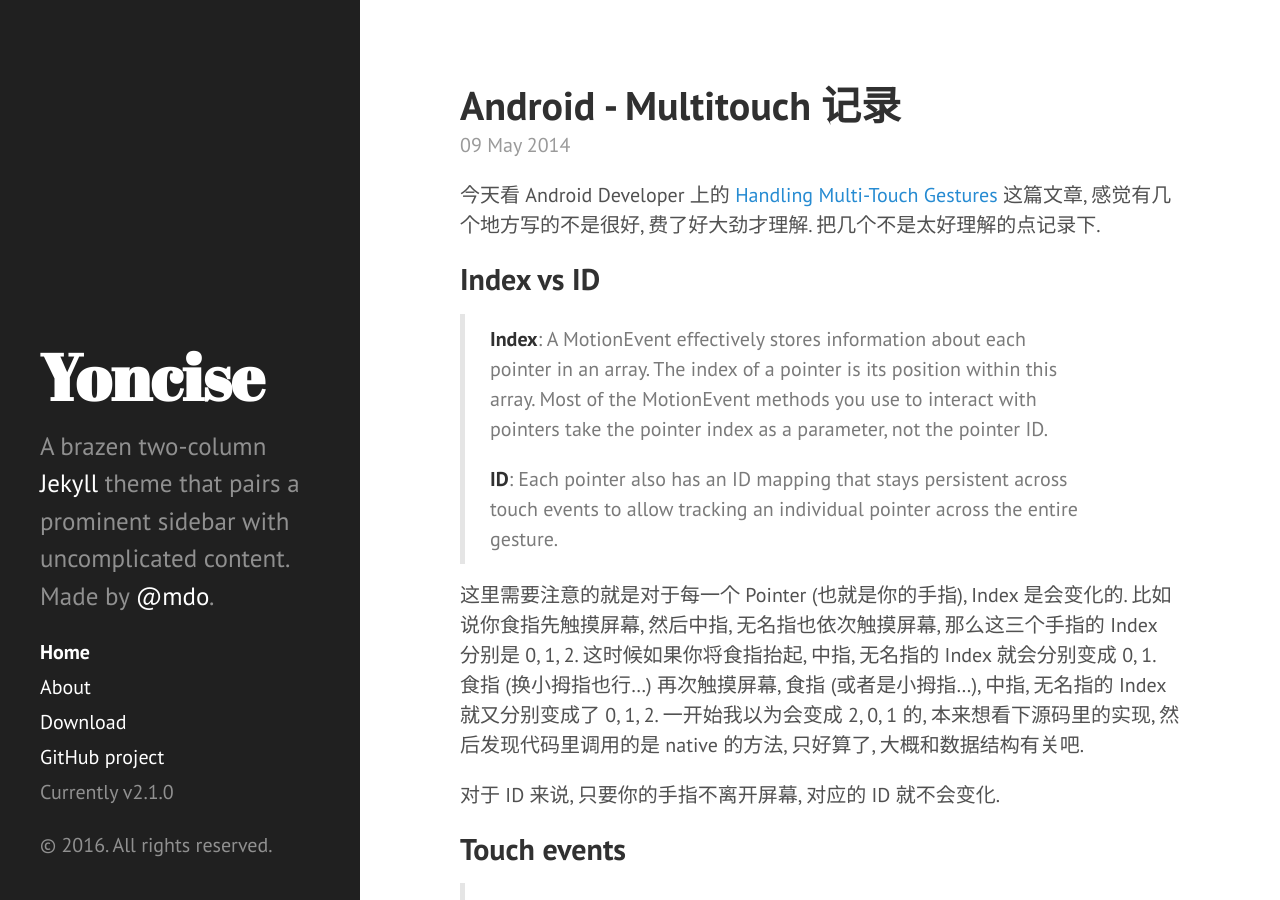
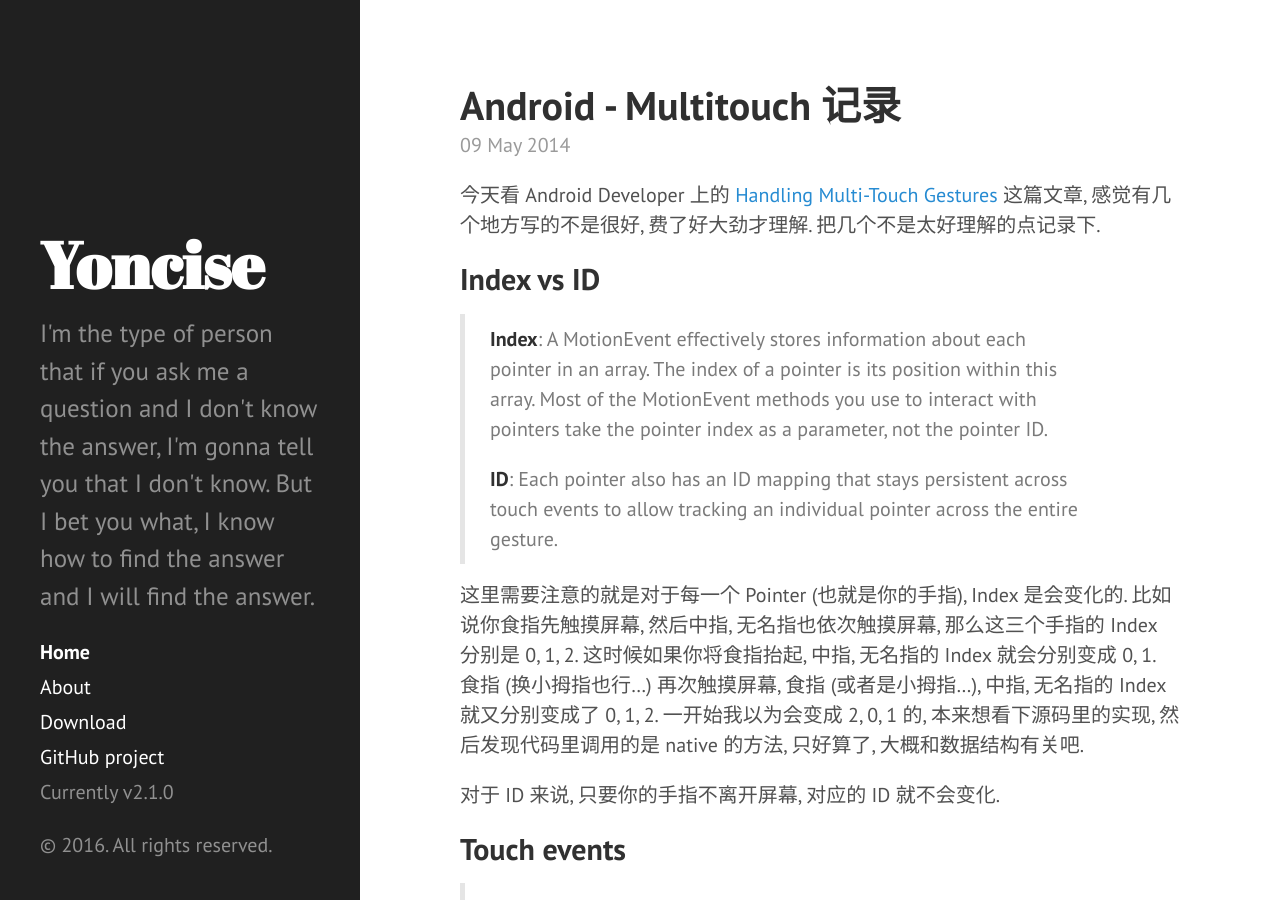
Before and after one commit to yoncise/yoncise.github.io, a Jekyll site: the page built from index.html, in a window 1280 px wide and 900 px high. Built offline with Jekyll 4.4.1, drawn with Linux system fonts in a browser that asks for light colours; Markdown is read by kramdown in place of the engine named in the settings; the list of posts is cut into pages by our own code.

Commit message:
modify description

```diff
--- a/_config.yml
+++ b/_config.yml
@@ -9,7 +9,7 @@
 # Setup
 title:            Yoncise
 tagline:          'Blog'
-description:      'A brazen two-column <a href="http://jekyllrb.com" target="_blank">Jekyll</a> theme that pairs a prominent sidebar with uncomplicated content. Made by <a href="https://twitter.com/mdo" target="_blank">@mdo</a>.'
+description:      "I'm the type of person that if you ask me a question and I don't know the answer, I'm gonna tell you that I don't know. But I bet you what, I know how to find the answer and I will find the answer."
 url:              http://yoncise.com
 baseurl:          /
 
```
